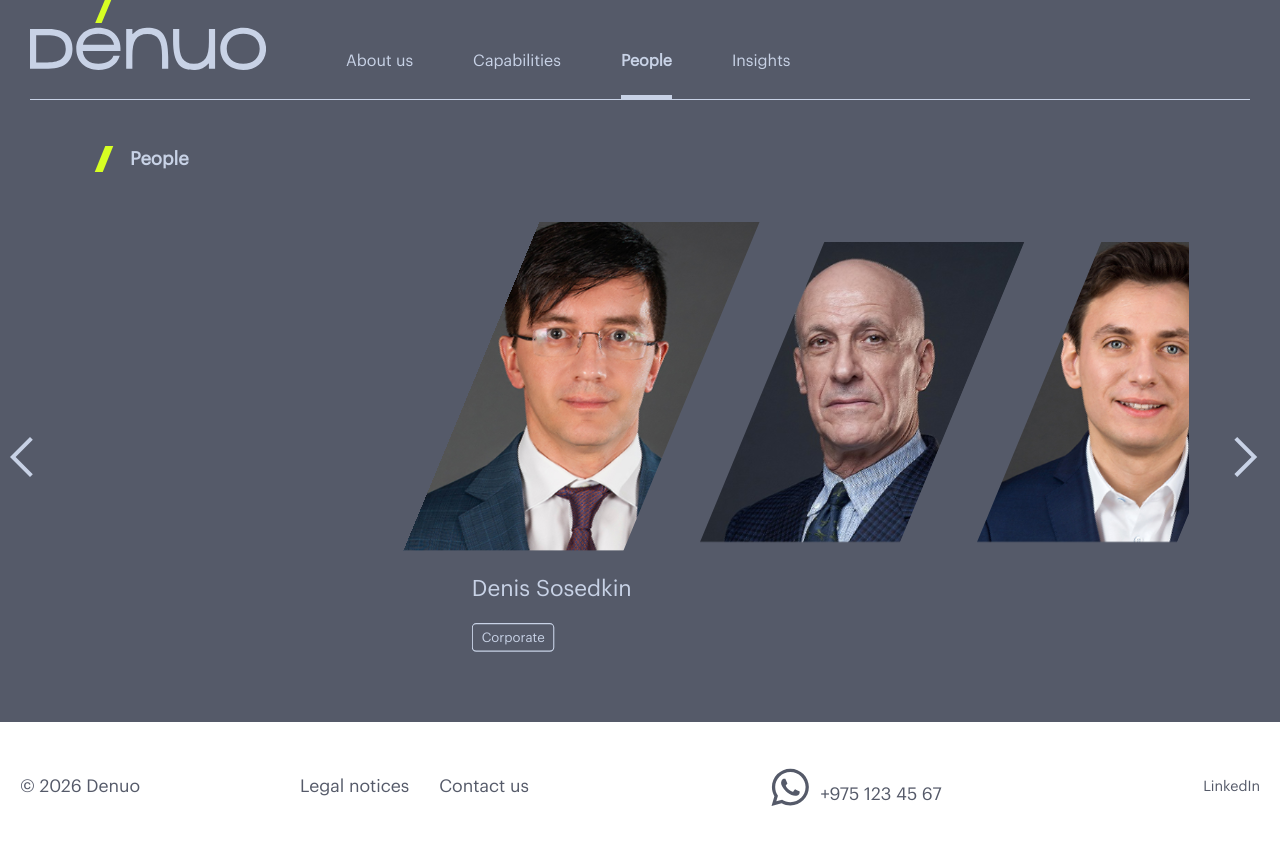
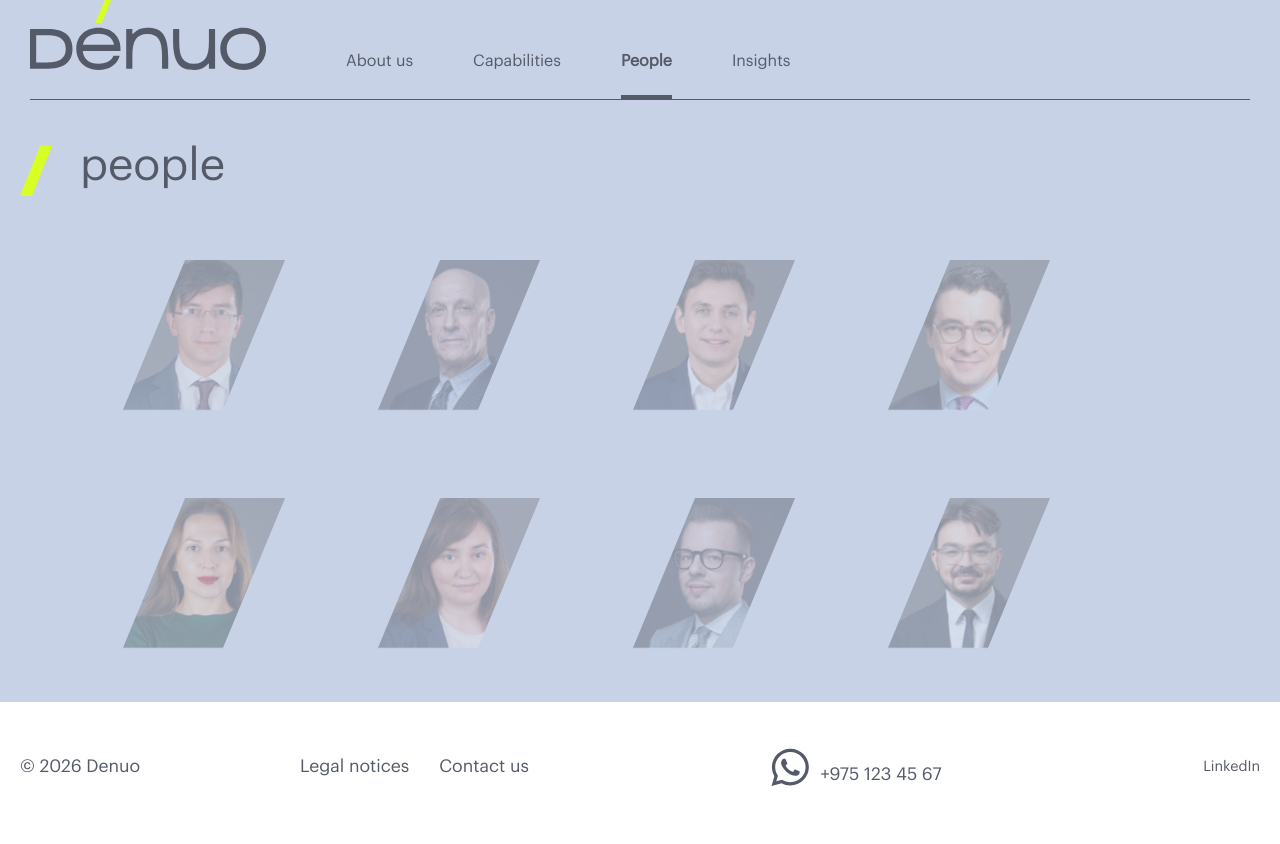
Before and after one commit to DenuoSoft/Web-LSI, a React (Vite) app: page /people in a window 1280 px wide. Shown: the top 844 px of the page. Built offline with nearby package versions, Linux system fonts and the light colour scheme.

Commit message:
Redesigned People page

```diff
--- a/src/components/PeopleView/PeopleView.styled.ts
+++ b/src/components/PeopleView/PeopleView.styled.ts
@@ -1,28 +1,17 @@
 import styled from 'styled-components';
 import {breakpoints} from '../../styles/breakpoints';
-import {fadeInY} from '../../styles/animation';
+import {fadeInX, fadeInY} from '../../styles/animation';
 import {fluidTypography} from '../../styles/fluidTypography';
 
 interface PeopleImgProps {
 	image?: string;
 }
 
-interface CarouselTrackProps {
-	$offsetPx: number;
-	$instant?: boolean;
-}
-interface CarouselItemProps {
-	$isActive: boolean;
-}
-interface ArrowButtonProps {
-	$direction: 'left' | 'right';
-}
-
 export const PeopleBlock = styled.div`
 	display: flex;
 	row-gap: 4rem;
 	z-index: 1;
-	//animation: ${fadeInY} 0.5s ease-in;
+	animation: ${fadeInY} 0.5s ease-in;
 
 	@media (max-width: ${breakpoints.md}) {
 		row-gap: 2rem;
@@ -31,22 +20,25 @@ export const PeopleBlock = styled.div`
 		row-gap: 1rem;
 	}
 `;
+
 export const PeopleTitle = styled.div`
 	position: relative;
 	width: 100%;
-	color: #c8d2e6;
+	margin-top: 0;
+	line-height: 0;
 	margin-bottom: 5rem;
-	padding: 0 10rem;
-	${fluidTypography({max: 20, min: 16})}
-	font-weight: bold;
+	color: var(--text);
+	padding: 2rem 5rem;
+	${fluidTypography({max: 64, min: 16})}
+	font-weight: normal;
 
 	&::before {
 		content: '';
 		position: absolute;
-		left: 7rem;
-		//top: calc(50% - 1.3rem);
-		width: 0.8rem;
-		height: 2.6rem;
+		top: 0;
+		left: 0;
+		width: 1.2rem;
+		height: 5rem;
 		-webkit-transform: skew(-22deg) scale(0);
 		-ms-transform: skew(-22deg) scale(0);
 		transform: skew(-22deg) scale(1);
@@ -54,8 +46,25 @@ export const PeopleTitle = styled.div`
 	}
 `;
 
+export const PeopleGrid = styled.div`
+	width: 100%;
+	display: flex;
+	flex-wrap: wrap;
+	justify-content: flex-start;
+	row-gap: 4rem;
+	padding: 0 10rem;
+
+	@media (max-width: ${breakpoints.md}) {
+		row-gap: 2rem;
+		padding: 0 2rem;
+	}
+	@media (max-width: ${breakpoints.xs}) {
+		row-gap: 1rem;
+	}
+`;
+
 export const PeopleItem = styled.div`
-	//width: calc(100% / 5);
+	width: calc(100% / 4);
 	display: flex;
 	flex-direction: column;
 	justify-content: space-between;
@@ -65,14 +74,13 @@ export const PeopleItem = styled.div`
 	cursor: pointer;
 	position: relative;
 	z-index: 1;
+
 	&:hover {
 		z-index: 2;
 	}
 
 	@media (max-width: ${breakpoints.xl}) {
 		width: calc(100% / 3);
-	}
-	@media (max-width: ${breakpoints.lg}) {
 	}
 	@media (max-width: ${breakpoints.md}) {
 		width: calc(100% / 2);
@@ -83,87 +91,133 @@ export const PeopleItem = styled.div`
 		row-gap: 1rem;
 	}
 `;
+
 export const ItemBlock = styled.div`
 	display: flex;
 	flex-direction: column;
 	gap: 1.6rem;
+`;
 
-  }
-`;
-export const ItemWrap = styled.div<CarouselItemProps>`
-	width: 100%;
-	display: flex;
-	justify-content: flex-start;
-	align-items: flex-start;
-	cursor: pointer;
-	opacity: ${(p) => (p.$isActive ? 1 : 0)};
-	transform: translateX(${(p) => (p.$isActive ? '0' : '5rem')});
-	transition:
-		opacity 0.6s ease,
-		transform 0.6s ease;
-	transition-delay: ${(p) => (p.$isActive ? '200ms' : '300ms')};
-`;
-export const ItemBadgeWrap = styled.div<CarouselItemProps>`
-	width: 100%;
-	display: flex;
-	flex-wrap: wrap;
-	justify-content: flex-start;
-	gap: 1.2rem;
-	color: #c8d2e6;
-	opacity: ${(p) => (p.$isActive ? 1 : 0)};
-	transform: translateX(${(p) => (p.$isActive ? '0' : '3rem')});
-	transition:
-		opacity 0.9s ease,
-		transform 0.9s ease;
-	transition-delay: ${(p) => (p.$isActive ? '500ms' : '0ms')};
-
-	@media (max-width: ${breakpoints.sm}) {
-		justify-content: center;
-	}
-`;
+// Должен идти после ItemBadgeWrap, так как ссылается на него в селекторе
 export const PeopleWrap = styled.div`
 	width: 100%;
 	display: flex;
 	flex-direction: column;
 	align-items: flex-start;
 	gap: 2rem;
-	 &:hover {
-    ${ItemWrap},
-    ${ItemBadgeWrap} {
-      opacity: 1;
-      transform: translateX(0);
-      transition-delay: 0ms;
+
+	/* бейджи показываются при наведении на карточку */
+`;
+
+/* Обёртка под картинку: относительно неё позиционируется название */
+export const ImageWrap = styled.div`
+	--w: 10rem;
+	--h: 15rem;
+	--s: 1.5; /* масштаб при hover */
+	--skew: 0.4142; /* tan(22.5deg) */
+
+	position: relative;
+	width: fit-content;
+
+	@media (max-width: ${breakpoints.lg}) {
+		--w: 10rem;
+		--h: 15.3rem;
 	}
-  }
+
+	@media (max-width: ${breakpoints.sm}) {
+		--h: 14.7rem;
+		width: 100%;
 	}
 `;
 
-export const ItemTitle = styled.h6`
-	font-weight: normal;
-	color: #c8d2e6;
+export const ButtonReveal = styled.div`
+	opacity: 0;
+	pointer-events: none;
+	transition: opacity 0.4s ease;
+
+	${ImageWrap}:hover & {
+		opacity: 1;
+		pointer-events: auto;
+		animation: ${fadeInX} 0.6s ease-in;
+	}
 `;
 export const ImageBlock = styled.div`
-	width: 20rem;
-	height: 30rem;
-	transform: skewX(-22.5deg) translateZ(0);
+	position: relative;
+	width: var(--w);
+	height: var(--h);
+	transform: skewX(-22.5deg) scale(1) translateZ(0);
+	transform-origin: center;
+	transition: transform 0.4s ease;
 	overflow: hidden;
 	flex-shrink: 0;
-
-	@media (max-width: ${breakpoints.lg}) {
-		width: 15rem;
-		height: 23rem;
+	&::after {
+    position: absolute;
+	content: "";
+	top: 0;
+	left: 0;
+	width: var(--w);
+	height: var(--h);
+	background-color: rgba(200, 210, 230, 0.7);
+	transition: background-color 0.8s ease;
+	}
+	${ImageWrap}:hover & {
+		transform: skewX(-22.5deg) scale(var(--s)) translateZ(0);
+		&::after {
+		display: none;
 
 		}
-	@media (max-width: ${breakpoints.md}) {
-
 
 	}
 
 	@media (max-width: ${breakpoints.sm}) {
 		width: 100%;
-		height: 22rem;
 	}
 `;
+
+// Должен идти после ImageBlock, так как ссылается на него в селекторе
+export const ItemWrap = styled.div`
+	position: absolute;
+	bottom: calc(var(--h) * (var(--s) - 1) / -2);
+	left: calc(
+		100% + var(--w) * (var(--s) - 1) / 2 - var(--h) * var(--s) * var(--skew) /
+			2 + 3rem
+	);
+
+	z-index: 3;
+	width: max-content;
+	display: flex;
+	flex-direction: column;
+	justify-content: flex-end;
+	align-items: flex-start;
+	pointer-events: none;
+	opacity: 0;
+	color: var(--text);
+	transform: translateX(3rem);
+	transition:
+		opacity 0.4s ease,
+		transform 0.4s ease;
+
+	${ImageWrap}:hover & {
+		opacity: 1;
+		transform: translateX(0);
+	}
+
+	@media (max-width: ${breakpoints.sm}) {
+		left: auto;
+		right: 0;
+	}
+`;
+
+export const ItemTitle = styled.h6`
+	font-weight: bold;
+	white-space: nowrap;
+`;
+export const ItemPosition = styled.h6`
+	font-weight: normal;
+	white-space: nowrap;
+	${fluidTypography({max: 20, min: 10})}
+`;
+
 export const PeopleImg = styled.div<PeopleImgProps>`
 	width: 162%;
 	height: 100%;
@@ -179,74 +233,7 @@ export const PeopleImg = styled.div<PeopleImgProps>`
 		background-size: 110%;
 	}
 
-
 	@media (max-width: ${breakpoints.sm}) {
 		box-shadow: none;
 	}
 `;
-
-export const ItemBadge = styled.div`
-	padding: 0.2rem 0.8rem;
-	border: 0.2px solid #c8d2e6;
-	border-radius: 0.4rem;
-	font-size: 1.2rem;
-	line-height: 167%;
-`;
-
-export const CarouselRoot = styled.div`
-	position: relative;
-	width: 100%;
-	display: flex;
-	justify-content: center;
-`;
-
-export const CarouselViewport = styled.div`
-	width: 90%;
-	overflow: hidden;
-	padding: 2rem 0;
-`;
-
-export const CarouselTrack = styled.div<CarouselTrackProps>`
-	display: flex;
-	gap: 1rem;
-	transform: translateX(${(p) => -p.$offsetPx}px);
-	transition: ${(p) =>
-		p.$instant ? 'none' : 'transform 0.6s cubic-bezier(0.4, 0, 0.2, 1)'};
-	will-change: transform;
-	@media (max-width: ${breakpoints.md}) {
-		gap: 3rem;
-	}
-`;
-export const CarouselItem = styled.div<CarouselItemProps>`
-	//flex: 0 0 calc((100% - 2rem * (var(--visible) - 1)) / var(--visible));
-	flex: 0 0 calc((100% - var(--gap) * (var(--visible) - 1)) / var(--visible));
-	transition: transform 0.4s ease;
-	transform: scale(${(p) => (p.$isActive ? 1.1 : 1)});
-	z-index: ${(p) => (p.$isActive ? 2 : 1)};
-	position: relative;
-	cursor: pointer;
-`;
-
-export const ArrowButton = styled.button<ArrowButtonProps>`
-	position: absolute;
-	top: 50%;
-	transform: translateY(-50%);
-	${(p) => (p.$direction === 'left' ? 'left: -2rem;' : 'right: -2rem;')}
-	color: #c8d2e6;
-	display: flex;
-	align-items: center;
-	justify-content: center;
-	cursor: pointer;
-	z-index: 10;
-	transition:
-		background 0.2s,
-		transform 0.2s;
-
-	&:hover {
-		background: rgba(200, 210, 230, 0.15);
-	}
-
-	&:active {
-		transform: translateY(-50%) scale(0.95);
-	}
-`;
--- a/src/components/PeopleView/PeopleView.tsx
+++ b/src/components/PeopleView/PeopleView.tsx
@@ -1,166 +1,55 @@
-import {useEffect, useMemo, useRef, useState} from 'react';
 import {useNavigate} from 'react-router-dom';
 import {people} from './people-data';
-import {useCarousel} from '../../hooks/useCarousel';
 import {
+	ButtonReveal,
 	ImageBlock,
-	ItemBadge,
-	ItemBadgeWrap,
+	ImageWrap,
 	ItemTitle,
 	ItemWrap,
 	PeopleImg,
 	PeopleWrap,
-	CarouselRoot,
-	CarouselViewport,
-	CarouselTrack,
-	CarouselItem,
-	ArrowButton,
+	PeopleGrid,
+	PeopleItem,
 	PeopleTitle,
-	ItemBlock,
+	ItemPosition,
 } from './PeopleView.styled';
-import {ArrowBack} from '../../shared/arrow_back';
-import {ArrowForward} from '../../shared/arrow_forward';
-
-const VISIBLE_COUNT = 4;
-const AUTO_PLAY_INTERVAL = 6000;
-const GAP_REM = 1;
-const TRANSITION_MS = 600;
+import {RoundButton} from '../../shared/buttons/RoundButton';
 
 export const PeopleView = () => {
 	const navigate = useNavigate();
-	const viewportRef = useRef<HTMLDivElement>(null);
-	const slideRef = useRef<HTMLDivElement>(null);
-
-	const [viewportWidth, setViewportWidth] = useState(0);
-	const [step, setStep] = useState(0);
-
-	const realLength = people.length;
-	const slides = useMemo(
-		() => [...people, ...people.slice(0, VISIBLE_COUNT)],
-		[],
-	);
-
-	const {
-		activeIndex,
-		setActiveIndex,
-		next,
-		prev,
-		pause,
-		resume,
-		isInstant,
-		setIsInstant,
-	} = useCarousel({
-		length: realLength,
-		visibleCount: VISIBLE_COUNT,
-		interval: AUTO_PLAY_INTERVAL,
-	});
-
-	// Замеряем реальную ширину слайда и viewport
-	useEffect(() => {
-		const viewport = viewportRef.current;
-		const slide = slideRef.current;
-		if (!viewport || !slide) return;
-
-		const update = () => {
-			const slideRect = slide.getBoundingClientRect();
-			const gapPx = GAP_REM * 16;
-			setStep(slideRect.width + gapPx);
-			setViewportWidth(viewport.offsetWidth);
-		};
-
-		update();
-		const ro = new ResizeObserver(update);
-		ro.observe(viewport);
-		ro.observe(slide);
-		return () => ro.disconnect();
-	}, []);
-
-	const offsetPx = useMemo(() => {
-		if (!viewportWidth || !step) return 0;
-		return activeIndex * step - (viewportWidth / 2 - step / 2);
-	}, [activeIndex, step, viewportWidth]);
-
-	// Нормализация activeIndex через таймер (надёжнее onTransitionEnd)
-	useEffect(() => {
-		if (activeIndex < realLength) return;
-
-		// Ждём завершения анимации, потом мгновенно прыгаем
-		const t = setTimeout(() => {
-			setIsInstant(true);
-			setActiveIndex(activeIndex - realLength);
-		}, TRANSITION_MS + 50);
-
-		return () => clearTimeout(t);
-	}, [activeIndex, realLength, setIsInstant, setActiveIndex]);
-
-	// Возврат transition после мгновенного прыжка
-	useEffect(() => {
-		if (!isInstant) return;
-		const id = requestAnimationFrame(() => {
-			requestAnimationFrame(() => setIsInstant(false));
-		});
-		return () => cancelAnimationFrame(id);
-	}, [isInstant, setIsInstant]);
 
 	const handlePersonClick = (id: number) => {
 		navigate(`/person/${id}`);
 	};
 
-	const activeRealIndex = activeIndex % realLength;
-
 	return (
 		<>
-			<PeopleTitle>People</PeopleTitle>
-			<CarouselRoot onMouseEnter={pause} onMouseLeave={resume}>
-				<ArrowButton $direction="left" onClick={prev} aria-label="Назад">
-					<ArrowBack />
-				</ArrowButton>
-
-				<CarouselViewport ref={viewportRef}>
-					<CarouselTrack
-						$offsetPx={offsetPx}
-						$instant={isInstant}
-						style={
-							{
-								'--visible': VISIBLE_COUNT,
-								'--gap': `${GAP_REM}rem`,
-							} as React.CSSProperties
-						}
-					>
-						{slides.map((lawer, index) => {
-							const isActive = index % realLength === activeRealIndex;
-							return (
-								<CarouselItem
-									key={`${lawer.id}-${index}`}
-									ref={index === 0 ? slideRef : undefined}
-									$isActive={isActive}
-									onClick={() => handlePersonClick(lawer.id)}
-								>
-									<PeopleWrap >
+			<PeopleTitle>people</PeopleTitle>
+			<PeopleGrid>
+				{people.map((lawer) => (
+					<PeopleItem key={lawer.id}>
+						<PeopleWrap>
+							<ImageWrap>
 								<ImageBlock>
 									<PeopleImg image={lawer.img} />
 								</ImageBlock>
-										<ItemBlock >
-											<ItemWrap $isActive={isActive}>
+								<ButtonReveal>
+									<RoundButton
+										variant="people"
+										onClick={() => handlePersonClick(lawer.id)}
+									>
+										View Profile
+									</RoundButton>
+								</ButtonReveal>
+								<ItemWrap>
 									<ItemTitle>{lawer.title}</ItemTitle>
+									<ItemPosition>{lawer.position}</ItemPosition>
 								</ItemWrap>
-											<ItemBadgeWrap $isActive={isActive}>
-												{lawer.badge.map((item, i) => (
-													<ItemBadge key={i}>{item}</ItemBadge>
+							</ImageWrap>
+						</PeopleWrap>
+					</PeopleItem>
 				))}
-											</ItemBadgeWrap>
-										</ItemBlock>
-									</PeopleWrap>
-								</CarouselItem>
-							);
-						})}
-					</CarouselTrack>
-				</CarouselViewport>
-
-				<ArrowButton $direction="right" onClick={next} aria-label="Вперёд">
-					<ArrowForward />
-				</ArrowButton>
-			</CarouselRoot>
+			</PeopleGrid>
 		</>
 	);
 };
--- a/src/models/button-model.ts
+++ b/src/models/button-model.ts
@@ -5,4 +5,4 @@ export interface ButtonProps {
     children: ReactNode;
     onClick?: () => void;
 }
-export type ButtonVariant = 'main' | 'capa';
+export type ButtonVariant = 'main' | 'capa' | 'people';
--- a/src/router/router.tsx
+++ b/src/router/router.tsx
@@ -45,6 +45,7 @@ export const router = createBrowserRouter(
 				{
 					path: '/people',
 					element: <People />,
+					handle: { theme: "light" }
 				},
 				{
 					path: '/person/:id',
--- a/src/shared/buttons/RoundButton.styled.ts
+++ b/src/shared/buttons/RoundButton.styled.ts
@@ -70,9 +70,33 @@ export const ButtonBlock = styled.button<{$variant: ButtonVariant}>`
 				}
 			}
 		`}
+	${({$variant}) =>
+		$variant === 'people' &&
+	css`
+			width: 8rem;
+			height: 8rem;
+	        transform: translateZ(0);
+			bottom: 8rem;
+			left: 10.2rem;
+			${hoverLook}
+
+
+  		&:hover {
+				background: #d7ff23;
+				&::before {
+					transform: none;
+				}
+			}
+		`}
 `;
 
-export const ButtonText = styled.span`
+export const ButtonText = styled.span<{$variant: ButtonVariant}>`
 	position: relative;
 	z-index: 1;
+	${({ $variant }) =>
+	$variant === 'people' &&
+	css`
+	   ${fluidTypography({max: 14, min: 10})}
+	`
+	}
 `;
--- a/src/shared/buttons/RoundButton.tsx
+++ b/src/shared/buttons/RoundButton.tsx
@@ -4,7 +4,7 @@ import {ButtonBlock, ButtonText} from './RoundButton.styled';
 export const RoundButton = ({children, onClick, variant}: ButtonProps) => {
 	return (
 		<ButtonBlock onClick={onClick} $variant={variant}>
-			<ButtonText>{children}</ButtonText>
+			<ButtonText  $variant={variant}>{children}</ButtonText>
 		</ButtonBlock>
 	);
 };
```
Lines whose indentation alone changed are shown as unchanged.
